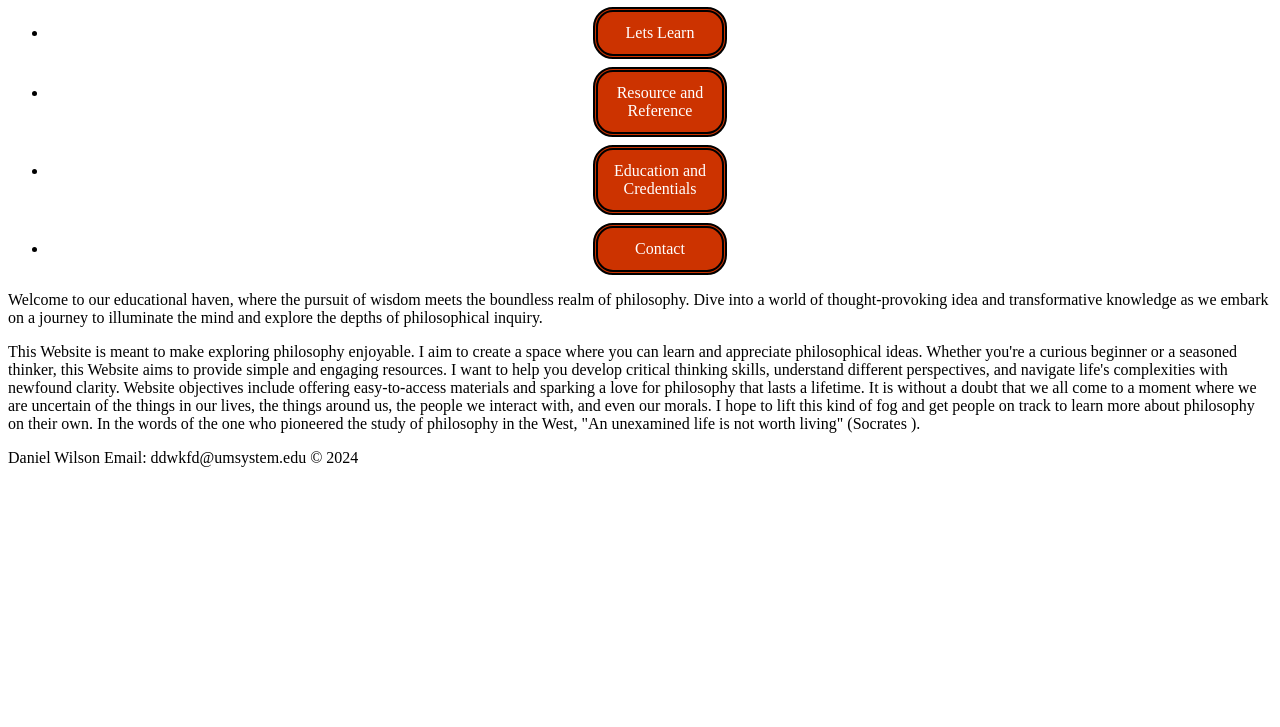
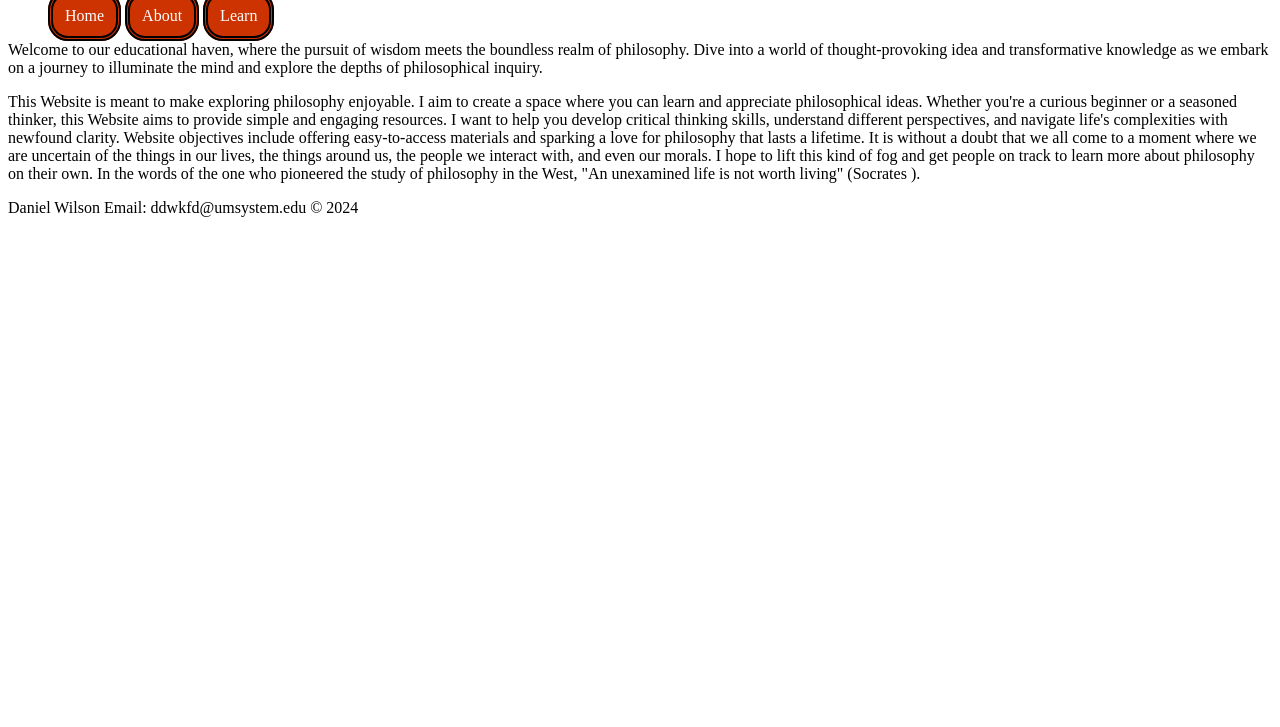
Before and after one commit to DanTheMan1221/DanTheMan1221.github.io, a plain HTML site: page webdevelopment/index.html in a window 1280 px wide. Shown: the part 73-800 px from the top of the page. Drawn offline with Linux system fonts and the light colour scheme.

Commit message:
Add files via upload

```diff
--- a/webdevelopment/index.html
+++ b/webdevelopment/index.html
@@ -1,6 +1,6 @@
 <!DOCTYPE html>
 <html lang="en-US">
-  <head> <link href="style.css" rel="stylesheet">
+  <head>
     <!--
 
 Title: Webpage Template
@@ -18,16 +18,16 @@ Tested: 02/06/2024
 -->
     <meta charset="utf-8" />
     <title>The Stoic Road: Home</title>
+    <link href="nav.css" rel="stylesheet">
   </head>
 
   <body>
     <header><h1>The Stoic Road</h1></header>
     <nav>
       <ul>
-        <li><a>Lets Learn</a></li>
-        <li><a>Resource and Reference</a></li>
-        <li><a>Education and Credentials</a></li>
-        <li><a>Contact</a></li>
+        <li><a href="index.html">Home</a></li>
+        <li><a href="about.html">About</a></li>
+        <li><a href="#learn">Learn</a></li>
       </ul>
     </nav>
 
--- /dev/null
+++ b/webdevelopment/nav.css
@@ -0,0 +1,17 @@
+li {
+    display: inline;
+    padding: 12px;
+    border: 2px solid;
+    font-size: 16px;
+    text-align: center;
+    background-color: #CC3300;
+    width: 100px;
+    margin: 8px auto;
+    border: 5px double black;
+    border-radius: 20px;
+  }
+
+  li a {
+    text-decoration: none;
+    color: white;
+  }
```
Also changed, not shown: webdevelopment/about.html (+1 -2 lines).
